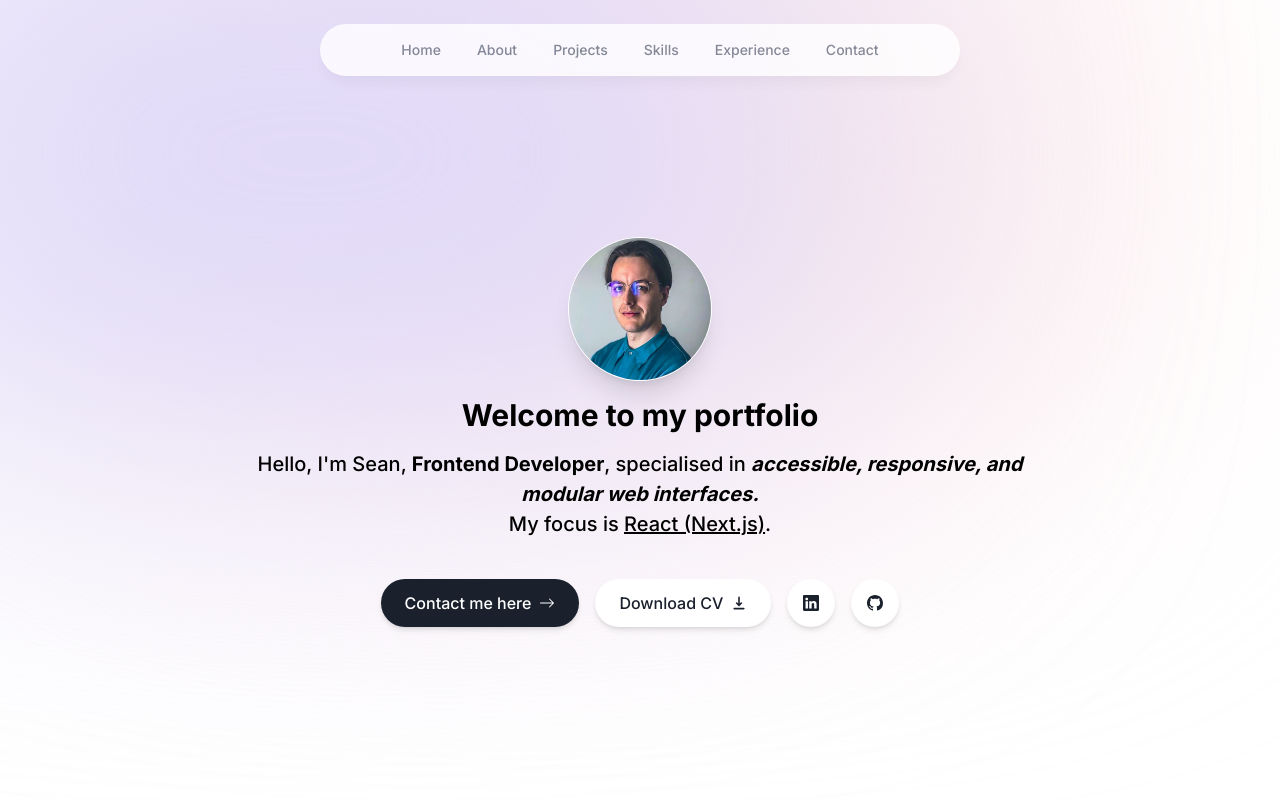
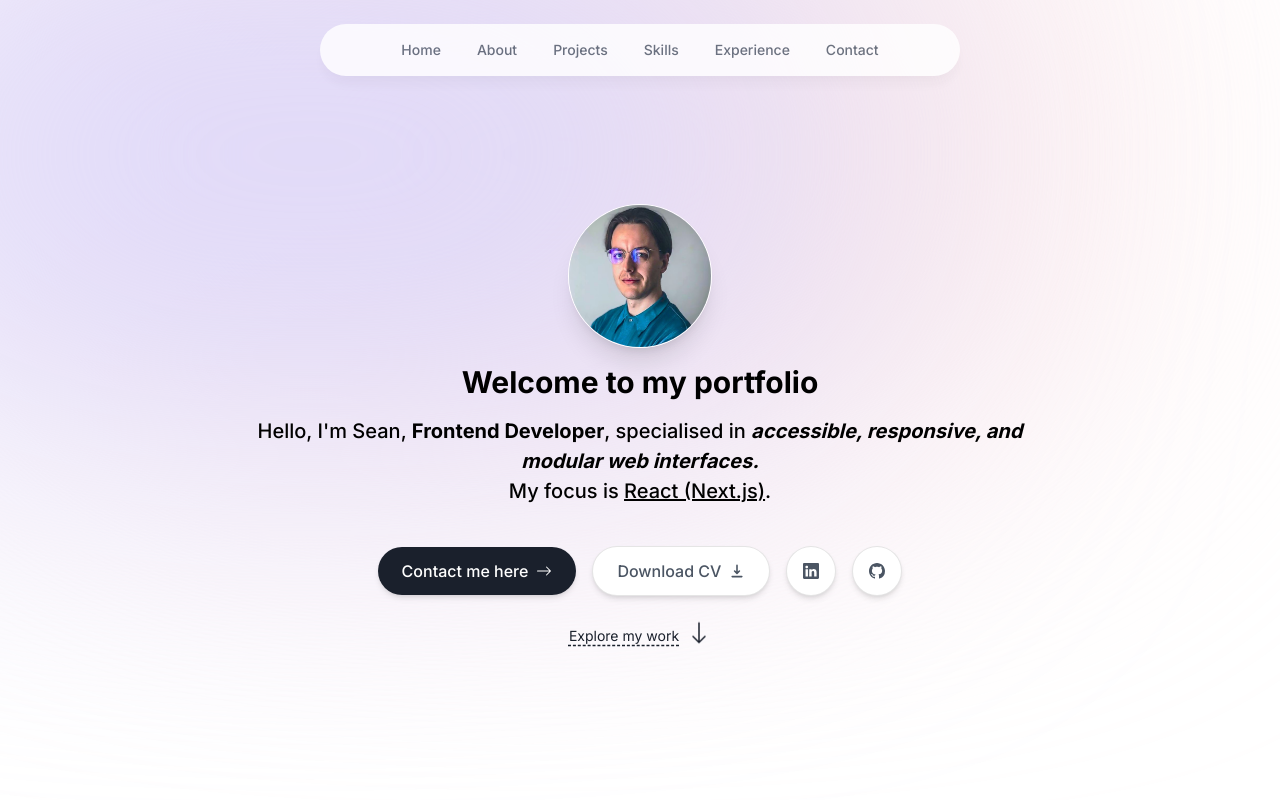
Before and after one commit to seanrw93/Personal-Portfolio-Page, a Next.js app: page /en/ in a window 1280 px wide. Shown: the top 800 px of the page. Built offline with nearby package versions, Linux system fonts and the light colour scheme.

Commit message:
New components + update intro components
Create ScrollToTopButton and SectionDivider components.
Add useScroll hook for scroll position tracking.
Update Header component to include ScrollToTopButton.
Update Intro component to use SectionDivider and add a call-to-action button with hover effects.

```diff
--- a/app/[locale]/layout.tsx
+++ b/app/[locale]/layout.tsx
@@ -1,5 +1,6 @@
 import type { Metadata } from "next";
 import { Header } from "@/components/Header"
+import { ScrollToTopButton } from "@/components/ScrollToTopButton";
 import { Inter } from "next/font/google";
 import "@/app/globals.css";
 import { Analytics } from "@vercel/analytics/next";
@@ -10,16 +11,9 @@ const inter = Inter({
 });
 
 export async function generateMetadata(): Promise<Metadata> {
-  const translations = {
-    meta: {
-      title: "Sean | Personal Portfolio",
-      description: "Showcasing my work and my projects as a frontend developer."
-    }
-  };
-
   return {
-    title: translations.meta.title,
-    description: translations.meta.description,
+    title: "Sean | Portfolio",
+    description: "Showcasing my work and my projects as a frontend developer.",
     viewport: "width=device-width, initial-scale=1, maximum-scale=1",
   };
 }
@@ -41,6 +35,7 @@ export default async function RootLayout({
       >
         <div className="background-circle background-circle--pink"></div>
         <div className="background-circle background-circle--purple"></div>
+        <ScrollToTopButton />
         <Header />
         {children}
         <Analytics />
--- a/app/[locale]/page.tsx
+++ b/app/[locale]/page.tsx
@@ -1,10 +1,12 @@
 import { Intro } from "@/components/Intro";
+import { SectionDivider } from "@/components/SectionDivider";
 
 const Page = () => {
 
   return (
     <main className="main-wrapper">
       <Intro />
+      <SectionDivider />
     </main>
   );
 };
--- a/app/globals.css
+++ b/app/globals.css
@@ -7,6 +7,8 @@
   --primary-blue: #3b82f6;
   --darkest-blue: #1a202c;
   --dark-blue: #2d3748;
+  --base-gray: #4b5563;
+  --dark-gray: #1a202c;
   --lightest-blue: #f9fafb;
   --base-white: #fff;
 
@@ -70,14 +72,30 @@
   .btn-primary {
     @apply inline-block bg-darkest-blue text-base-white rounded-full px-6
                 py-3 shadow-md w-full text-base sm:w-auto outline-none focus:scale-110
-                hover:scale-110 hover:bg-dark-blue active:scale-105 transition
-                cursor-pointer;
+                hover:scale-110 hover:bg-dark-blue transition cursor-pointer;
   }
 
   .btn-secondary {
-    @apply inline-block text-darkest-blue rounded-full px-6 py-3 bg-base-white
-                shadow-md w-full text-base sm:w-auto outline-none focus:scale-110 hover:scale-110
-                hover:bg-lightest-blue active:scale-105 transition cursor-pointer;
+    @apply inline-block text-base-gray rounded-full px-6 py-3 bg-base-white
+                shadow-md w-full text-base sm:w-auto outline-none border border-black/10 focus:scale-110 hover:scale-110
+                hover:bg-lightest-blue hover:text-dark-gray transition-all cursor-pointer;
+  }
+
+  .btn-tertiary {
+    @apply inline-block text-darkest-blue rounded-full px-6 py-3 bg-transparent
+                w-full text-sm sm:w-auto outline-none underline-offset-4
+                focus:scale-110 hover:scale-110 underline decoration-dashed
+                hover:decoration-solid hover:font-semibold transition-all cursor-pointer;
+    }
+
+  .btn-scroll-top {
+    @apply fixed bottom-6 right-6 z-max inline-block text-base-gray rounded-full p-3 bg-darkest-blue
+                shadow-md text-base-white outline-none border focus:scale-110 hover:scale-110
+                hover:bg-dark-blue transition-all cursor-pointer;
+  }
+
+  .section-divider {
+    @apply bg-gray-200 my-20 h-1 w-16 rounded-full hidden sm:block;
   }
 
   /* Global styles END */
@@ -105,6 +123,10 @@
     @apply flex items-center justify-center w-full h-full px-4;
   }
 
+  .nav-list {
+    @apply flex w-full flex-wrap items-center justify-center gap-y-1 font-medium text-base-gray sm:w-[initial] sm:flex-nowrap sm:gap-5
+  }
+
   .header-nav__link {
     @apply flex h-full items-center justify-center px-2 text-sm hover:text-darkest-blue
            transition-colors duration-200 ease-in-out;
@@ -119,7 +141,7 @@
   /* Intro section styles */
 
   .intro-section {
-    @apply min-h-svh sm:min-h-screen flex justify-center flex-col max-w-[50rem] mt-0 sm:mt-8 2xl:mt-0;
+    @apply min-h-svh sm:min-h-screen flex justify-center flex-col max-w-[50rem] 2xl:max-w-[90rem] mt-4 sm:mt-8 2xl:mt-0;
   }
 
   .intro-text__heading {
--- a/components/Header.tsx
+++ b/components/Header.tsx
@@ -53,9 +53,7 @@ export const Header = () => {
           className="header-nav__content"
           aria-label={aria.primary}
         >
-          <ul
-            className="flex w-full flex-wrap items-center justify-center gap-y-1 font-medium text-gray-500 sm:w-[initial] sm:flex-nowrap sm:gap-5"
-          >
+          <ul className="nav-list">
             {navLinks}
           </ul>
         </nav>
--- a/components/Intro.tsx
+++ b/components/Intro.tsx
@@ -4,7 +4,12 @@ import Image from "next/image";
 import { motion } from "framer-motion";
 import { useTranslation } from "@/hooks/useTranslation";
 import Link from "next/link";
-import { BsArrowRight, BsGithub, BsLinkedin } from "react-icons/bs";
+import {
+  BsArrowRight,
+  BsArrowDown,
+  BsGithub,
+  BsLinkedin,
+} from "react-icons/bs";
 import { HiDownload } from "react-icons/hi";
 
 export const Intro = () => {
@@ -12,7 +17,7 @@ export const Intro = () => {
   const hero = common?.hero;
   const btn = common?.btn;
   const url = common?.url;
-  const aria = common?.aria
+  const aria = common?.aria;
 
   return (
     <section id="intro" className="intro-section">
@@ -65,7 +70,7 @@ export const Intro = () => {
           <Link
             href="#contact"
             className="btn-primary group inline-flex items-center justify-center space-x-2"
-            aria-label={aria.navigation.link.replace('{{section}}', 'contact')}
+            aria-label={aria.navigation.link.replace("{{section}}", "contact")}
           >
             <span>{btn.contactMe}</span>
             <BsArrowRight className="group-hover:translate-x-1 transition-transform" />
@@ -95,6 +100,21 @@ export const Intro = () => {
             <BsGithub />
           </a>
         </motion.div>
+        <motion.div
+          initial={{ opacity: 0 }}
+          animate={{ opacity: 1 }}
+          transition={{ type: "tween", duration: 0.5, delay: 1.2 }}
+          className="mt-4 group"
+        >
+          <Link
+            href="#about"
+            className="btn-tertiary flex flex-col sm:flex-row items-center justify-center space-x-2"
+            aria-label={aria.navigation.link.replace("{{section}}", "about")}
+          >
+            <span className="mb-4 sm:mb-0">{hero.cta}</span>
+            <BsArrowDown className="text-4xl sm:text-2xl animate-bounce group-hover:stroke-1 transition" />
+          </Link>
+        </motion.div>
       </div>
     </section>
   );
--- /dev/null
+++ b/components/ScrollToTopButton.tsx
@@ -0,0 +1,24 @@
+"use client";
+
+import { useScroll } from "@/hooks/useScroll";
+import { useTranslation } from "@/hooks/useTranslation";
+import { BsArrowUp } from "react-icons/bs";
+
+export const ScrollToTopButton = () => {
+  const isVisible = useScroll(300);
+  const { common } = useTranslation();
+  const aria = common?.aria.navigation;
+
+  return (
+    <button
+      className={`btn-scroll-top transition-all duration-300 ${
+        isVisible ? "opacity-100 translate-y-0" : "opacity-0 pointer-events-none -translate-y-4"
+      }`}
+      onClick={() => window.scrollTo({ top: 0, behavior: "smooth" })}
+      aria-label={aria?.scrollToTop}
+      aria-hidden={!isVisible}
+    >
+      <BsArrowUp />
+    </button>
+  );
+};
--- /dev/null
+++ b/components/SectionDivider.tsx
@@ -0,0 +1,5 @@
+export const SectionDivider = () => {
+  return (
+    <div className="section-divider" ></div>
+  )
+}
--- /dev/null
+++ b/hooks/useScroll.tsx
@@ -0,0 +1,19 @@
+"use client";
+
+import { useEffect, useState } from "react";
+
+export const useScroll = (scrollThreshold: number) => {
+  const [isVisible, setIsVisible] = useState(false);
+
+  useEffect(() => {
+    const handleScroll = () => {
+      setIsVisible(window.scrollY > scrollThreshold);
+    };
+
+    window.addEventListener("scroll", handleScroll);
+    return () => {
+      window.removeEventListener("scroll", handleScroll);
+    };
+  }, []);
+  return isVisible;
+};
--- a/locales/en/common.json
+++ b/locales/en/common.json
@@ -19,7 +19,7 @@
         "description": "accessible, responsive, and modular web interfaces.",
         "focus": "My focus is"
       },
-      "cta": "Explore My Work"
+      "cta": "Explore my work"
     },
     "btn": {
       "contactMe": "Contact me here",
@@ -34,7 +34,8 @@
         "primary": "Primary Navigation",
         "link": "Navigate to {{section}} section",
         "github": "Visit my GitHub profile",
-        "linkedin": "Visit my LinkedIn profile"
+        "linkedin": "Visit my LinkedIn profile",
+        "scrollToTop": "Scroll to top"
       }
     }
   }
--- a/locales/fr/common.json
+++ b/locales/fr/common.json
@@ -19,7 +19,7 @@
         "description": "interfaces web accessibles, responsives et modulaires.",
         "focus": "Mon focus est"
       },
-      "cta": "Découvrez Mon Travail",
+      "cta": "Découvrez mon travail",
       "cvUrl": "/files/CV__ROENNAU-WERGEN_SEAN_fr.pdf"
     },
     "btn": {
@@ -35,7 +35,8 @@
         "primary": "Navigation Principale",
         "link": "Naviguer vers la section {{section}}",
         "github": "Visitez mon profil GitHub",
-        "linkedin": "Visitez mon profil LinkedIn"
+        "linkedin": "Visitez mon profil LinkedIn",
+        "scrollToTop": "Retour en haut"
       }
     }
   }
--- a/tailwind.config.ts
+++ b/tailwind.config.ts
@@ -36,6 +36,8 @@ export default {
         'primary-blue': 'var(--primary-blue)',
         'darkest-blue': 'var(--darkest-blue)',
         'dark-blue': 'var(--dark-blue)',
+        'dark-gray': 'var(--dark-gray)',
+        'base-gray': 'var(--base-gray)',
         'lightest-blue': 'var(--lightest-blue)',
         'base-white': 'var(--base-white)',
       },
--- a/types/translations.d.ts
+++ b/types/translations.d.ts
@@ -34,6 +34,7 @@ type Navigation = {
   link: string;
   github: string;
   linkedin: string;
+  scrollToTop: string;
 }
 
 export type Translations = {
```
